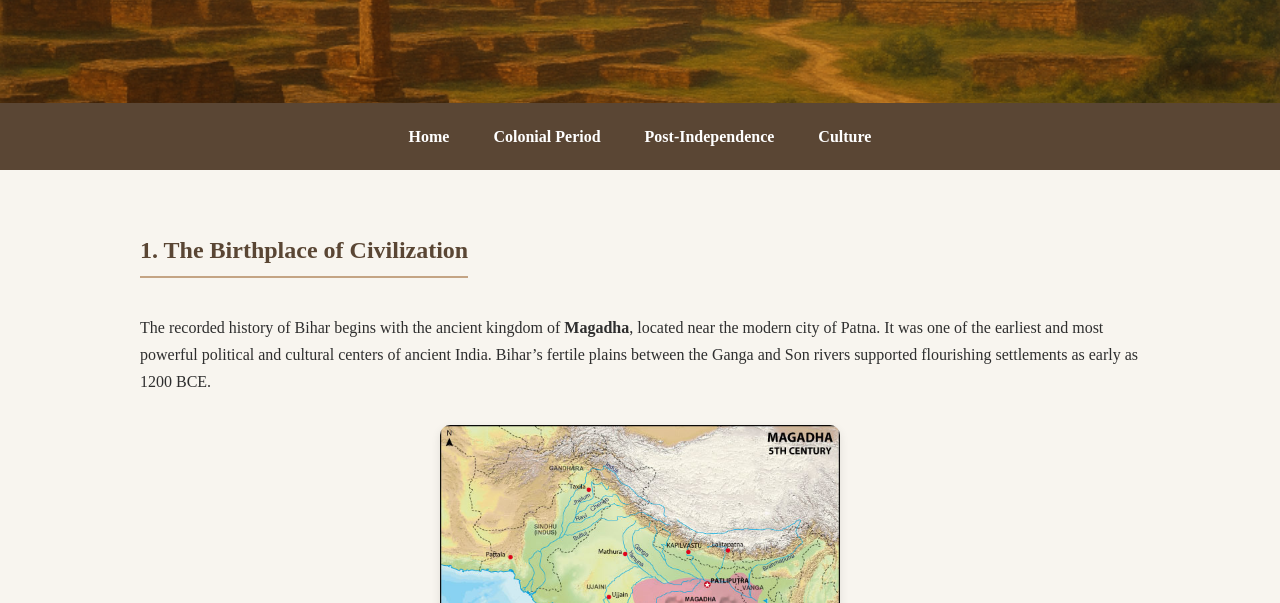
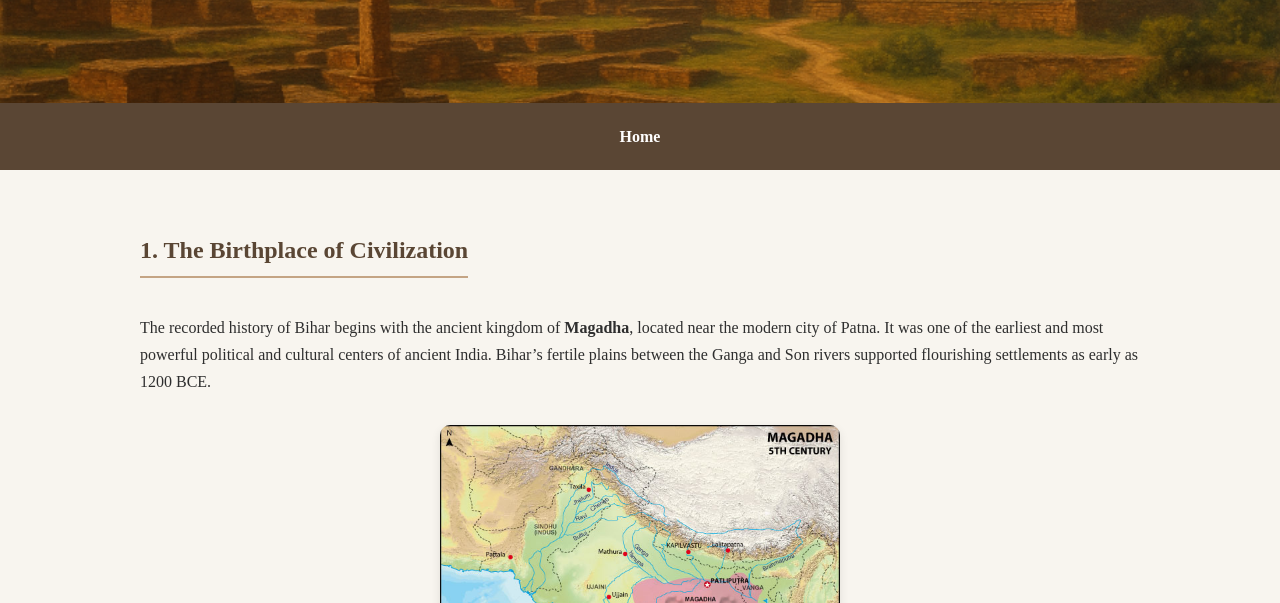
Before and after one commit to ankitanand24615/Historical-Evolution-of-the-Bihar, a plain HTML site: page ancient.html in a window 1280 px wide. Shown: the part 197-800 px from the top of the page. Drawn offline with Linux system fonts and the light colour scheme.

Commit message:
Update ancient.html
removed navigation button except home

```diff
--- a/ancient.html
+++ b/ancient.html
@@ -92,9 +92,7 @@
 
   <nav>
     <a href="index.html">Home</a>
-    <a href="colonial.html">Colonial Period</a>
-    <a href="postindependence.html">Post-Independence</a>
-    <a href="culture.html">Culture</a>
+
 
   </nav>
 
```
